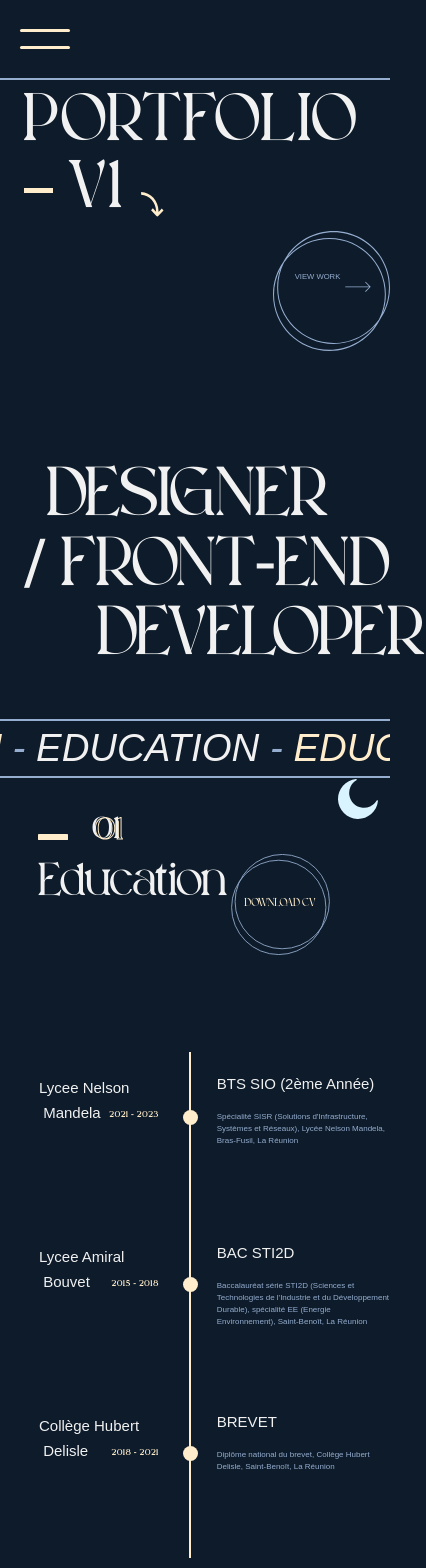
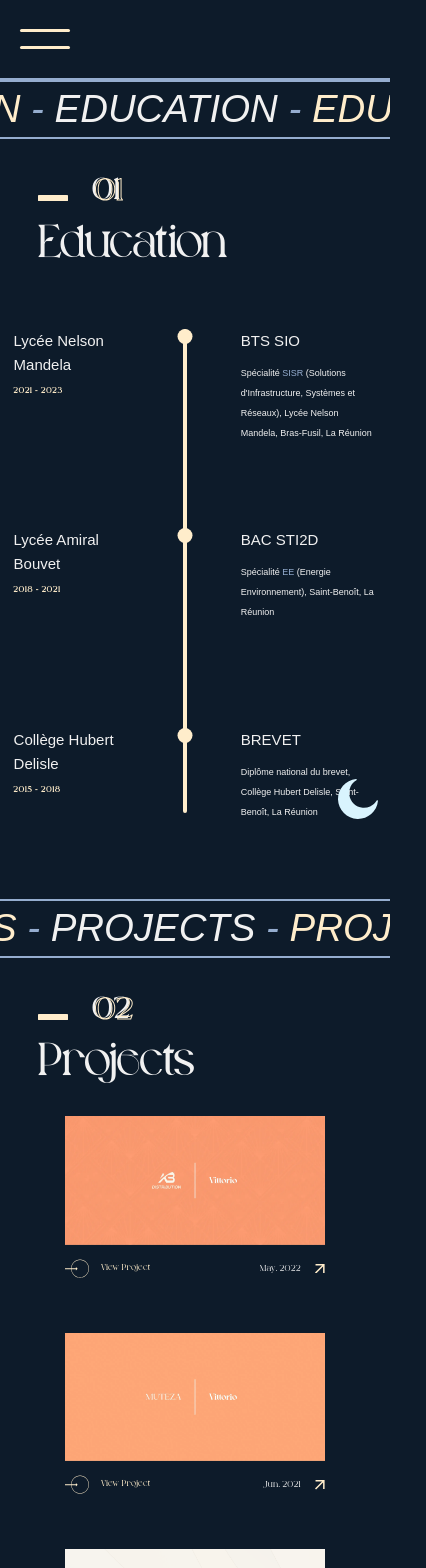
Before and after one commit to vittoriobusatta/Portfolio-V1, a React (Create React App) app: page / in a window 390 px wide. Shown: the top 1568 px of the page, 426 px wide, since content can reach past the window. Built offline with nearby package versions, Linux system fonts and the light colour scheme.

Commit message:
Fix Bug Responsive Curiculum

```diff
--- a/src/App.js
+++ b/src/App.js
@@ -107,7 +107,7 @@ function App() {
   return (
     <div className="App" style={{display: "flex",justifyContent: "flex-end"}}>
       <GlobalStyle isLight={lightMode} />
-      <Menu setOpenMenu={setOpenMenu} openMenu={openMenu} setOpenHome={setOpenHome} openHome={openHome}/>
+      {/* <Menu setOpenMenu={setOpenMenu} openMenu={openMenu} setOpenHome={setOpenHome} openHome={openHome}/> */}
       <BrowserRouter>
         <Navbar
           setOpenMenu={setOpenMenu}
--- a/src/components/Homepage.js
+++ b/src/components/Homepage.js
@@ -36,7 +36,7 @@ const landing = ({lightMode, setlightMode}) => {
   return (
     <HomePageContainer isLight={lightMode}>
       <DarkBtn setlightMode={setlightMode} lightMode={lightMode}/>
-      <Landing setlightMode={setlightMode} lightMode={lightMode}/>
+      {/* <Landing setlightMode={setlightMode} lightMode={lightMode}/> */}
       <Marquee setlightMode={setlightMode} lightMode={lightMode}/>
       <Education setlightMode={setlightMode} lightMode={lightMode}/>
       <Marquee2 setlightMode={setlightMode} lightMode={lightMode}/>
--- a/src/components/Navbar.js
+++ b/src/components/Navbar.js
@@ -265,8 +265,6 @@ const Navbar = ({openMenu, setOpenMenu, lightMode, openContact, setOpenContact,
     setOpenContact(false)
   }
 
-  // console.log({openMenu});
-
 
   return (
     <NavbarContainer id='navbar' isLight={lightMode}>
--- a/src/components/Work.js
+++ b/src/components/Work.js
@@ -12,12 +12,12 @@ import NetflixThumbnail from '../assets/img/netflix.webp'
 import BlogrThumbnail from '../assets/img/blogr.webp'
 
 
-const ContactContainer = styled.section`
+const Container = styled.section`
   height: 100vh;
   width: calc(100% - 100px);
   background-color: ${props => props.isLight === true ? primaryLightColor : primaryColor};
   display: flex;
-  overflow: hidden;
+  transition: all .2s ease-in;
 
   @media (min-width: 1400px) {
     width: calc(100% - 120px);
@@ -101,7 +101,8 @@ const Image = styled.img`
 
 
 
-function Work(lightMode) {
+function Work(lightMode, openWork) {
+
 
   const [hover, setHover] = useState(false);
   const [hover2, setHover2] = useState(false);
@@ -142,9 +143,8 @@ function Work(lightMode) {
   };
 
 
-
   return (
-    <ContactContainer>
+    <Container isActive={openWork}>
 
       <ContainerLeft>
 
@@ -240,7 +240,7 @@ function Work(lightMode) {
       </ContainerRight>
 
 
-    </ContactContainer>
+    </Container>
   )
 }
 
--- a/src/components/pagecontent/Education.js
+++ b/src/components/pagecontent/Education.js
@@ -10,10 +10,9 @@ const EducationContainer = styled.section`
     display: flex;
     @media (max-width: 1300px) {
         flex-direction: column;
-    height: 120vh;
     }
     @media (max-width: 850px) {
-    height: 100vh;
+        height: 90vh;
     }
 `
 const EducationContainerLeft = styled.div`
@@ -22,6 +21,9 @@ const EducationContainerLeft = styled.div`
     @media (max-width: 1300px) {
         width: 100%;
         display: inline-flex;
+        height: 30%;
+    }
+    @media (max-width: 850px) {
         height: 25%;
     }
 `
@@ -30,124 +32,203 @@ const EducationContainerRight = styled.div`
     width: 55%;
     @media (max-width: 1300px) {
         width: 100%;
+        height: 70%;
+    }
+    @media (max-width: 850px) {
         height: 75%;
+    }
+`
+const ScolarityContainer = styled.div`
+    height: 100%;
+    width: 100%;
+`
+const ScolarityContent = styled.div`
+    height: 100%;
+    width: 100%;
+    display: grid;
+    grid-template-columns: 0.5fr repeat(5, 1fr) 1fr 0.05fr 1fr repeat(6, 1fr) 0.5fr;
+    grid-template-rows: repeat(19, 1fr);
+    grid-column-gap: 0px;
+    grid-row-gap: 0px;
+    @media (max-width: 850px) {
+        grid-template-columns: 0.5fr repeat(4, 1fr) 0.5fr 0.05fr 0.5fr repeat(6, 1fr) 0.5fr;
+    }
+    @media (max-width: 400px) {
+        grid-template-columns: 0.2fr 2fr 0.5fr 0.05fr 0.8fr 2fr 0.2fr;
+        grid-template-rows: repeat(20, 1fr);
+    }
+
+`
+
+const Div1 = styled.div`
+    grid-area: 3 / 8 / 19 / 9;
+    background: ${props => props.isLight === true ? secondLightColor : secondColor};
+    border-radius: 20px;
+    @media (max-width: 850px) {
+        grid-area: 3 / 7 / 18 / 8;
+    }
+    @media (max-width: 400px) {
+        grid-area: 1 / 4 / 18 / 5;
+    }
+`
+const Institution = styled.div`
+    display: flex;
+    justify-content: flex-start;
+    align-items: flex-start;
+    flex-direction: column;
+`
+const Description = styled.div`
+    display: flex;
+    align-items: flex-start;
+    flex-direction: column;
+`
+
+const FirstInstitution = styled(Institution)`
+    grid-area: 3 / 3 / 7 / 7;
+    @media (max-width: 850px) {
+        grid-area: 3 / 2 / 7 / 6;
+    }
+    @media (max-width: 400px) {
+        grid-area: 1 / 2 / 7 / 3;
+    }
+`
+const SecondInstitution = styled(Institution)`
+    grid-area: 9 / 3 / 13 / 7;
+    @media (max-width: 850px) {
+        grid-area: 9 / 2 / 13 / 6;
+    }
+    @media (max-width: 400px) {
+        grid-area: 8 / 2 / 14 / 3;
+    }
+`
+const ThirdInstitution = styled(Institution)`
+    grid-area: 15 / 3 / 19 / 7;
+    @media (max-width: 850px) {
+        grid-area: 15 / 2 / 19 / 6;
+    }
+    @media (max-width: 400px) {
+        grid-area: 15 / 2 / 21 / 3;
+    }
+`
+
+const FirstDescription = styled(Description)`
+    grid-area: 3 / 10 / 7 / 16;
+    @media (max-width: 850px) {
+        grid-area:  3 / 10 / 7 / 15;
+    }
+    @media (max-width: 400px) {
+        grid-area: 1 / 6 / 7 / 7;
+    }
+`
+const SecondDescription = styled(Description)`
+    grid-area: 9 / 10 / 13 / 16;
+    @media (max-width: 850px) {
+        grid-area:  9 / 10 / 13 / 15;
+    }
+    @media (max-width: 400px) {
+        grid-area: 8 / 6 / 14 / 7;
+    }
+`
+const ThirdDescription = styled(Description)`
+    grid-area: 15 / 10 / 19 / 16;
+    @media (max-width: 850px) {
+        grid-area:  15 / 10 / 19 / 15;
+    }
+    @media (max-width: 400px) {
+        grid-area: 15 / 6 / 21 / 7;
     }
 `
 
 
-const CuriculumContainer = styled.div `
-    height: 100%;
-    width: 100%;
-    display: flex;
-    justify-content: flex-end;
-    align-items: flex-end;
-    @media (max-width: 1300px) {
-        height: 100%;
+const Div8 = styled.div`
+    position: relative;
+    grid-area: 3 / 8 / 4 / 9;
+    @media (max-width: 850px) {
+        grid-area: 3 / 7 / 4 / 8;
+    }
+    @media (max-width: 400px) {
+        grid-area: 1 / 4 / 2 / 5;
+    }
+`
+const Div9 = styled.div`
+    position: relative;
+    grid-area: 9 / 8 / 10 / 9;
+    @media (max-width: 850px) {
+        grid-area: 9 / 7 / 10 / 8;
+    }
+    @media (max-width: 400px) {
+        grid-area: 8 / 4 / 9 / 5;
+    }
+`
+const Div10 = styled.div`
+    position: relative;
+    grid-area: 15 / 8 / 16 / 9;
+    @media (max-width: 850px) {
+        grid-area: 15 / 7 / 16 / 8;
+    }
+    @media (max-width: 400px) {
+        grid-area: 15 / 4 / 16 / 5;
     }
 `
 
-const Curiculum = styled.div `
-    position: relative;
-    height: 80%;
-    width: auto;
-    min-width: 220px;
-    background: url(${CuriculomSVG}) no-repeat center;
-    background-size: contain;
-    @media (max-width: 650px) {
-        height: 60%;
+const Circle = styled.span`
+    position: absolute;
+    top: 13px;
+    left: 50%;
+    transform: translate(-50%, 0%);
+    width: 20px;
+    height: 20px;
+    border-radius: 50%;
+    background: ${props => props.isLight === true ? secondLightColor : secondColor};
+    @media (max-width: 850px) {
+        width: 15px;
+        height: 15px;
+        top: 0;
     }
 `
-const CuriculumContent = styled.div `
-    height: 80%;
-    width: 100%;
-    display: flex;
-    justify-content: center;
-    align-items: flex-end;
-    @media (max-width: 1300px) {
-        justify-content: flex-end;
-        align-items: center;
-    }
+
+const Layout = styled.span`
+    height: auto;
+    width: auto;
 `
-const CuriculumText = styled.span `
-    position: absolute;
-    top: 50%;
-    left: 50%;
-    transform: translate(-50%, -50%);
-    display: block;
-    color: ${secondColor};
-    font-size: max(2.4rem, 10px);
-    font-family: ${morgenWalsh};
-    text-align: center;
-    transition: all .3s ease-out;
-    &:hover {
-        color: ${thirdColor};
-    }
-`
-const Items = styled.div`
-    height: 33.33%;
-    width: 100%;
-    display: inline-flex;
-    justify-content: flex-start;
-    align-items: flex-start;
-    flex-direction: row;
 
-    .line1::before{content: ""; position: absolute; top: 58px; right: -7px; width: 15px; height: 15px; border-radius: 50%; background: ${props => props.isLight === true ? secondLightColor : secondColor};}
-    .line2::before{content: ""; position: absolute; top: 56px; right: -7px; width: 15px; height: 15px; border-radius: 50%; background: ${props => props.isLight === true ? secondLightColor : secondColor};}
-    .line3::before{content: ""; position: absolute; top: 56px; right: -7px; width: 15px; height: 15px; border-radius: 50%; background: ${props => props.isLight === true ? secondLightColor : secondColor};}
-`
-const Compilation = styled.div`
-    display: flex;
-    align-items: flex-start;
-    height: 100%;
-    width: 35%;
-    min-width: 150px;
-    padding-top: 5rem;
-`
-const CompilationSpan = styled.div`
+const InstitutionName = styled.h3`
     color: ${props => props.isLight === true ? fourthLightColor : fourthColor};
     font-size: max(3rem, 15px);
     font-family: ${roboto};
-    line-height: 5rem;
+    line-height: max(5rem, 20px);
+    width: auto;
+    padding-bottom: max(1.5rem, 10px);
+`
+const Degree = styled.h3`
+    font-size: max(2.4rem, 15px );
+    color: ${props => props.isLight === true ? fourthLightColor : fourthColor};
+    font-family: ${roboto};
+    line-height: max(5rem, 20px);
+    padding-bottom: max(1.5rem, 10px);
+`
+const Paragraph = styled.p`
+     font-size: max(1.3rem,10px);
+    color: ${props => props.isLight === true ? fourthLightColor : fourthColor};
+    line-height: max(2rem, 20px);
+    font-family: ${roboto};
+    width: 100%;
+    & span {
+        color: ${props => props.isLight === true ? thirdLightColor : thirdColor};
+    }
+    @media (max-width: 400px) {
+        font-size: 9px;
+    }
+`
 
-`
-const CompilationName = styled.span`
-    color: ${props => props.isLight === true ? fourthLightColor : fourthColor};
-    font-size: max(3rem, 15px);
-    font-family: ${roboto};
-    line-height: 80%;
-`
 const CompilationYear = styled.span`
     font-size: max(1.4rem,8px);
     font-family: ${morgenWalsh};
-    color:${props => props.isLight === true ? secondLightColor : secondColor};
+    color: ${props => props.isLight === true ? secondLightColor : secondColor};
     font-weight: bold;
     letter-spacing: .2rem;
-    line-height: 3.5rem;
-    /* max-width: 80px; */
     white-space: nowrap;
 `
-
-const CompilationLine = styled.span`
-    height: 100%;
-    position: relative;
-    width: 2px;
-    background: ${props => props.isLight === true ? secondLightColor : secondColor};
-`
-const Degree = styled.span`
-    font-size: max(2.4rem, 15px );
-    color: ${props => props.isLight === true ? fourthLightColor : fourthColor};
-    font-family: ${roboto};
-`
-const Paragraph = styled.p`
-     font-size: max(1.3rem,8px);
-    color: ${props => props.isLight === true ? thirdLightColor : thirdColor};
-    line-height: max(2rem, 12px);
-    font-family: ${roboto};
-    width: 100%;
-    min-width: 150px;
-`
-
-
 
 function education({lightMode, setlightMode}) {
   return (
@@ -175,141 +256,83 @@ function education({lightMode, setlightMode}) {
 
             </ContainerTitle>
 
-            <CuriculumContainer>
-                <CuriculumContent>
-
-                    <Curiculum>
-                        <a href='#' download="Curiculum Vitae Busatta.pdf">
-                            <CuriculumText>DOWNLOAD CV</CuriculumText>
-                        </a>
-                    </Curiculum>
-
-                </CuriculumContent>
-            </CuriculumContainer>
-
         </EducationContainerLeft>
 
+
+
         <EducationContainerRight>
+            <ScolarityContainer>
+                <ScolarityContent>
+                    <Div1 isLight={lightMode} />
 
-            {/* <ScolarityContainer>
-                <ScolarityContent>
+                    <FirstInstitution>
+                        <Layout>
+                            <InstitutionName isLight={lightMode}>Lycée Nelson Mandela</InstitutionName>
+                            <CompilationYear isLight={lightMode}>2021 - 2023</CompilationYear>
+                        </Layout>
+                    </FirstInstitution>
 
-                </ScolarityContent>
-            </ScolarityContainer> */}
+                    <FirstDescription>
+                        <Degree isLight={lightMode}>BTS SIO</Degree>
 
-            <div style={{height: 100 + "%", width: 100 + "%", display: 'flex', justifyContent: 'center', alignItems: 'center'}}>
-                <div style={{height: 80 + "%", width: 100 + "%"}}>
-                    <div style={{height: 100 + "%", width: 100 + "%", display: 'flex', justifyContent: 'flex-end', alignItems: 'flex-end'}}>
-                        <div style={{height: 100 + "%", width: 90 + "%", display: 'flex', flexDirection: 'column'}}>
+                        <Paragraph isLight={lightMode}>
+                            Spécialité <span> SISR </span>
+                            (Solutions d'Infrastructure, Systèmes et Réseaux), Lycée Nelson Mandela, Bras-Fusil, La Réunion
+                        </Paragraph>
+                    </FirstDescription>
 
-                            <Items isLight={lightMode}>
 
-                                <Compilation>
-                                    <div style={{height: "auto", width: 80 + "%", display: 'flex', justifyContent: 'space-between', alignItems: 'flex-start', flexDirection: 'column'}}>
-                                        <div style={{paddingBottom: 1.5 + "rem"}}>
-                                            <CompilationSpan isLight={lightMode}>Lycee Nelson</CompilationSpan>
-                                        </div>
-                                        <div style={{width: 100 + "%"}}>
-                                            <div style={{height: 100 + "%", width: 100 + "%", display: 'flex', justifyContent: 'space-between'}}>
-                                                <CompilationName isLight={lightMode}>&nbsp;Mandela</CompilationName>
-                                                <CompilationYear isLight={lightMode}>2021 - 2023</CompilationYear>
-                                            </div>
-                                        </div>
-                                    </div>
-                                </Compilation>
+                    <SecondInstitution>
+                        <Layout>
+                            <InstitutionName isLight={lightMode}>Lycée Amiral Bouvet</InstitutionName>
+                            <CompilationYear isLight={lightMode}>2018 - 2021</CompilationYear>
+                        </Layout>
 
-                                <CompilationLine isLight={lightMode} className="line1"></CompilationLine>
+                    </SecondInstitution>
 
-                                <div style={{height: 100 + "%", width: 60 + "%", display: 'flex', justifyContent: 'flex-end', alignItems: 'flex-end', paddingTop: 5 + "rem"}}>
-                                    <div style={{height: 100 + "%", width: 87 + "%", display: 'flex', justifyContent: 'flex-start', alignItems: 'flex-start',flexDirection: 'column'}}>
-                                        <Degree isLight={lightMode}>BTS SIO (2ème Année)</Degree>
-
-                                        <div style={{height: 100 + "%", width: 100 + "%", paddingTop: 20 + "px"}}>
-                                            <Paragraph isLight={lightMode}>
-                                            Spécialité SISR (Solutions d'Infrastructure, Systèmes et Réseaux),
-                                            Lycée Nelson Mandela, Bras-Fusil, La Réunion
-                                            </Paragraph>
-                                        </div>
-                                    </div>
-
-                                </div>
-
-                            </Items>
-
-                            <Items isLight={lightMode}>
-
-                                <Compilation>
-                                    <div style={{height: "auto", width: 80 + "%", display: 'flex', justifyContent: 'space-between', alignItems: 'flex-start', flexDirection: 'column'}}>
-                                        <div style={{paddingBottom: 1.5 + "rem"}}>
-                                            <CompilationSpan isLight={lightMode}>Lycee Amiral</CompilationSpan>
-                                        </div>
-                                        <div style={{width: 100 + "%"}}>
-                                            <div style={{height: 100 + "%", width: 100 + "%", display: 'flex', justifyContent: 'space-between'}}>
-                                                <CompilationName isLight={lightMode}>&nbsp;Bouvet</CompilationName>
-                                                <CompilationYear isLight={lightMode}>2015 - 2018</CompilationYear>
-                                            </div>
-                                        </div>
-                                    </div>
-                                </Compilation>
-
-                                <CompilationLine isLight={lightMode} className="line2"></CompilationLine>
-
-                                <div style={{height: 100 + "%", width: 60 + "%", display: 'flex', justifyContent: 'flex-end', alignItems: 'flex-end', paddingTop: 5 + "rem"}}>
-                                    <div style={{height: 100 + "%", width: 87 + "%", display: 'flex', justifyContent: 'flex-start', alignItems: 'flex-start',flexDirection: 'column'}}>
+                    <SecondDescription>
                         <Degree isLight={lightMode}>BAC STI2D</Degree>
 
-                                        <div style={{height: 100 + "%", width: 100 + "%", paddingTop: 20 + "px"}}>
                         <Paragraph isLight={lightMode}>
-                                                Baccalauréat série STI2D (Sciences et Technologies de l'Industrie et du Développement Durable),
-                                                spécialité EE (Energie Environnement),
+                            Spécialité <span>EE</span> (Energie Environnement),
                             Saint-Benoît, La Réunion
                         </Paragraph>
-                                        </div>
-                                    </div>
+                    </SecondDescription>
 
-                                </div>
 
-                            </Items>
+                    <ThirdInstitution>
+                        <Layout>
+                            <InstitutionName isLight={lightMode}>Collège Hubert Delisle</InstitutionName>
+                            <CompilationYear isLight={lightMode}>2015 - 2018</CompilationYear>
+                        </Layout>
 
-                            <Items isLight={lightMode}>
+                    </ThirdInstitution>
 
-                                <Compilation>
-                                    <div style={{height: "auto", width: 80 + "%", display: 'flex', justifyContent: 'space-between', alignItems: 'flex-start', flexDirection: 'column'}}>
-                                        <div style={{paddingBottom: 1.5 + "rem"}}>
-                                            <CompilationSpan isLight={lightMode}>Collège Hubert</CompilationSpan>
-                                        </div>
-                                        <div style={{width: 100 + "%"}}>
-                                            <div style={{height: 100 + "%", width: 100 + "%", display: 'flex', justifyContent: 'space-between'}}>
-                                                <CompilationName isLight={lightMode}>&nbsp;Delisle</CompilationName>
-                                                <CompilationYear isLight={lightMode}>2018 - 2021</CompilationYear>
-                                            </div>
-                                        </div>
-                                    </div>
-                                </Compilation>
-
-                                <CompilationLine isLight={lightMode} className="line3"></CompilationLine>
-
-                                <div style={{height: 100 + "%", width: 60 + "%", display: 'flex', justifyContent: 'flex-end', alignItems: 'flex-end', paddingTop: 5 + "rem"}}>
-                                    <div style={{height: 100 + "%", width: 87 + "%", display: 'flex', justifyContent: 'flex-start', alignItems: 'flex-start',flexDirection: 'column'}}>
+                    <ThirdDescription>
                         <Degree isLight={lightMode}>BREVET</Degree>
 
-                                        <div style={{height: 100 + "%", width: 100 + "%", paddingTop: 20 + "px"}}>
                         <Paragraph isLight={lightMode}>
                             Diplôme national du brevet, Collège Hubert Delisle,
                             Saint-Benoît, La Réunion
                         </Paragraph>
-                                        </div>
-                                    </div>
+                    </ThirdDescription>
 
-                                </div>
+                    <Div8>
+                        <Circle isLight={lightMode}/>
+                    </Div8>
+                    <Div9>
+                        <Circle isLight={lightMode}/>
+                    </Div9>
+                    <Div10>
+                        <Circle isLight={lightMode}/>
+                    </Div10>
 
-                            </Items>
+                </ScolarityContent>
+            </ScolarityContainer>
+        </EducationContainerRight>
 
-                        </div>
-                    </div>
-                </div>
-            </div>
-        </EducationContainerRight>
+
+
 
     </EducationContainer>
   )
```
Lines whose indentation alone changed are shown as unchanged.
